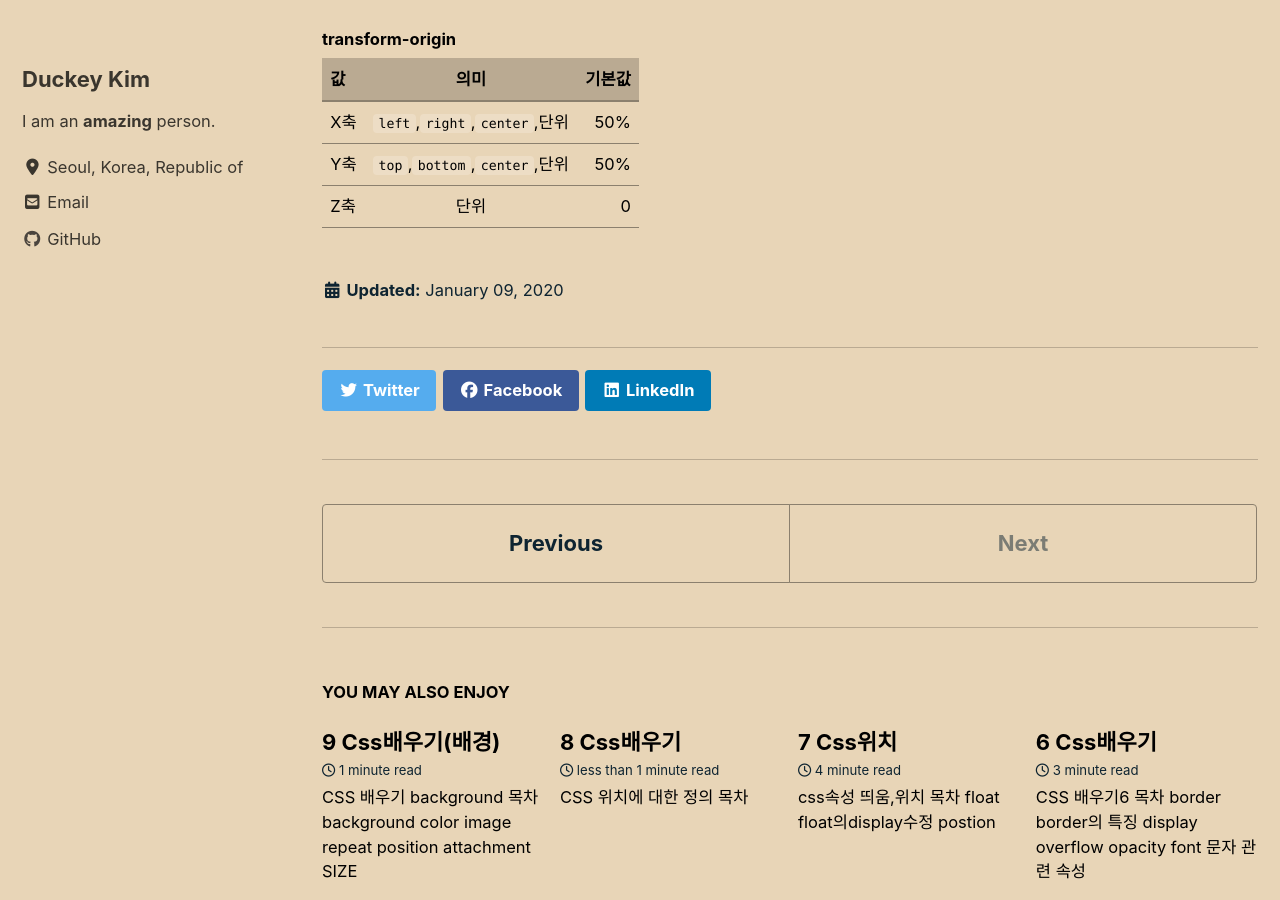
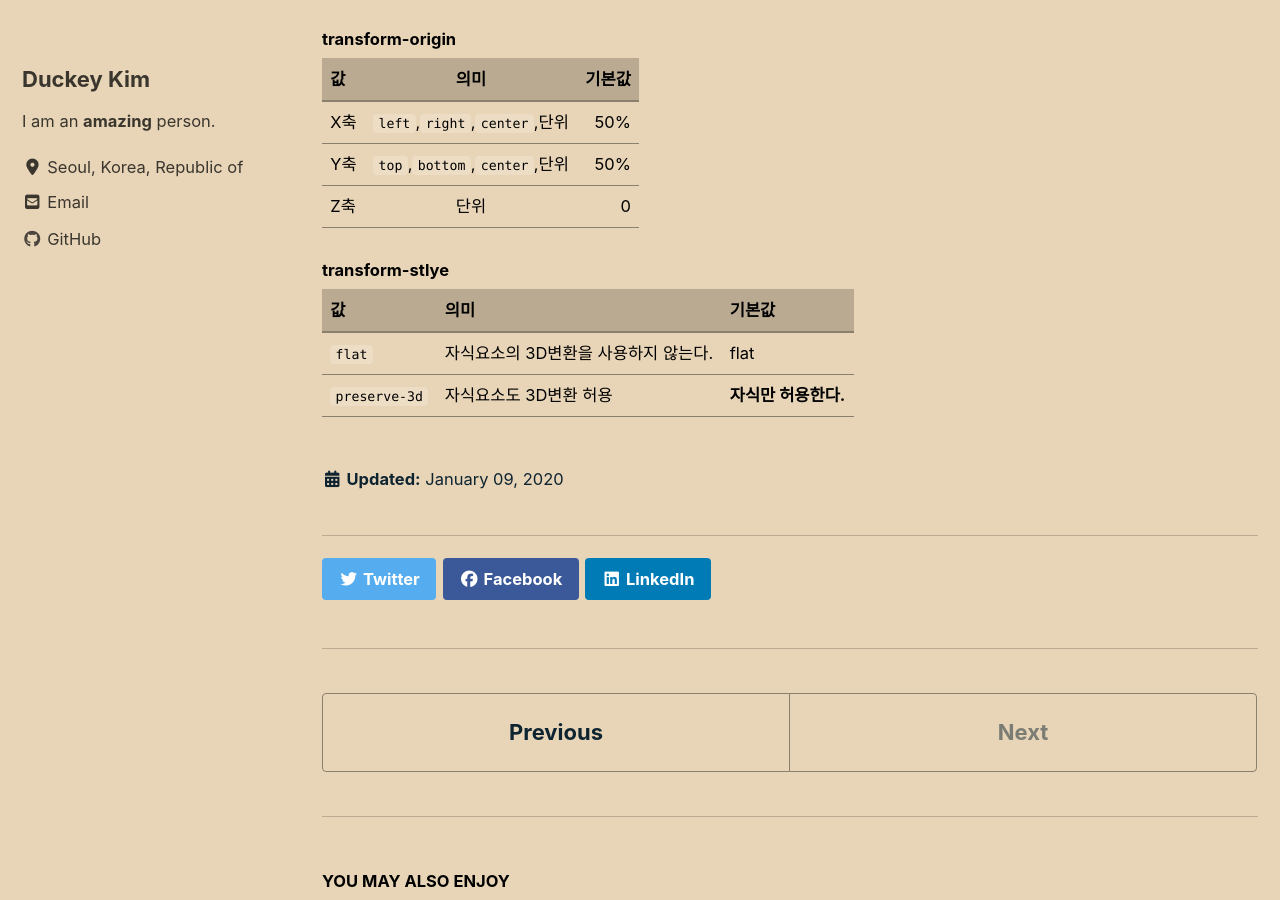
Before and after one commit to duckey-kim/duckey-kim.github.io, a Jekyll site: the page built from _posts/2020-01-09-10-CSS배우기(전환).md, in a window 1280 px wide and 900 px high, scrolled down 4044 px. Built offline with Jekyll 4.4.1, drawn with Linux system fonts in a browser that asks for light colours; cached includes are drawn as plain includes; nearby versions of some CDN libraries.

Commit message:
Update 2020-01-09-10-CSS배우기(전환).md

```diff
--- a/_posts/2020-01-09-10-CSS배우기(전환).md
+++ b/_posts/2020-01-09-10-CSS배우기(전환).md
@@ -98,3 +98,11 @@ transform: perspective(단위);
 |X축 | `left`,`right`,`center`,단위 | 50%|
 |Y축 | `top`,`bottom`,`center`,단위 | 50%|
 |Z축 | 단위 | 0|
+
+
+#### transform-stlye
+
+|값|의미|기본값|
+|:---|:---|:---|
+|`flat`|자식요소의 3D변환을 사용하지 않는다.|flat|
+|`preserve-3d`| 자식요소도 3D변환 허용 |**자식만 허용한다.** |
```
